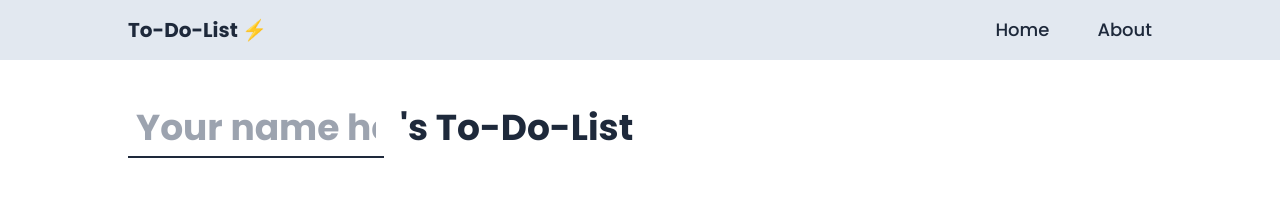
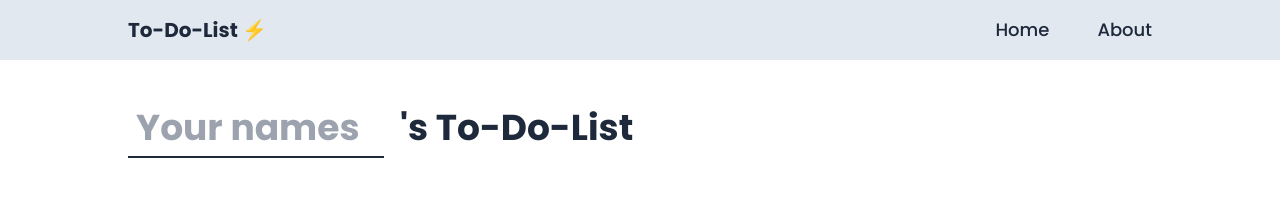
Before and after one commit to samuelyuma/revisi-modul-2, a Vue app in the folder client/: page / in a window 1280 px wide. Shown: the top 208 px of the page. Built offline with nearby package versions, Linux system fonts and the light colour scheme; no server answers.

Commit message:
gatau commit apa

```diff
--- a/client/src/views/HomePage.vue
+++ b/client/src/views/HomePage.vue
@@ -5,7 +5,7 @@
             <!-- Input bindings ✅ v-model: automatically update variable name to user input -->
             <input
                 type="text"
-                placeholder="Your name here"
+                placeholder="Your names"
                 v-model="name"
                 class="py-2 px-2 border-b-2 border-slate-800 mr-4 focus:outline-none text-4xl font-bold w-3/12 text-slate-800"
             />
@@ -82,9 +82,6 @@ export default {
 
             // insert inputted category to array if it matches the requirement
             this.categories.push(this.theNewCategory.trim());
-
-            // make theNewCategory empty again
-            this.theNewCategory = '';
         },
         removeCategory(category) {
             // take index of the selected category
@@ -92,6 +89,7 @@ export default {
             if (index !== -1) {
                 // check if category exists
                 this.categories.splice(index, 1); // remove one category
+                localStorage.setItem('categories', JSON.stringify(this.categories)); // update local storage
             }
         },
         redirectToCategory(category) {
@@ -123,6 +121,7 @@ export default {
                 console.log(response.data);
                 alert(`${newCategory.name} category added successfully!`);
 
+                this.new_category = ''; // empty input field
                 this.showCategories(); // nampilin data di konsol setelah nambah
             } catch (error) {
                 console.log(error.message);
```
